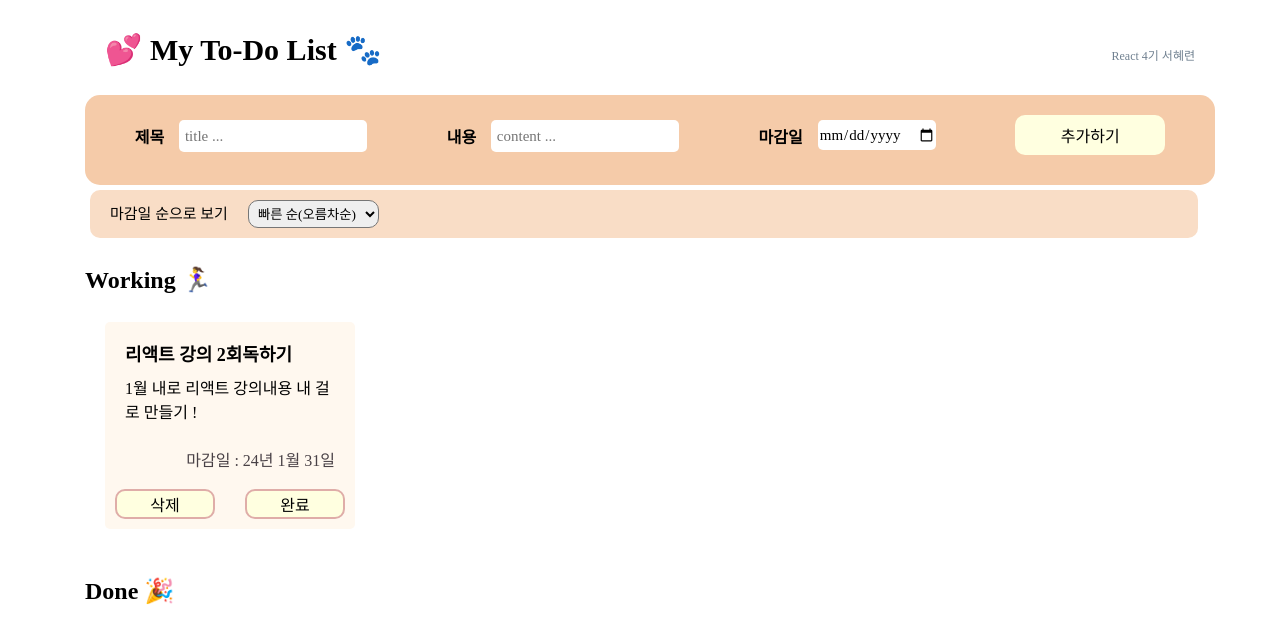
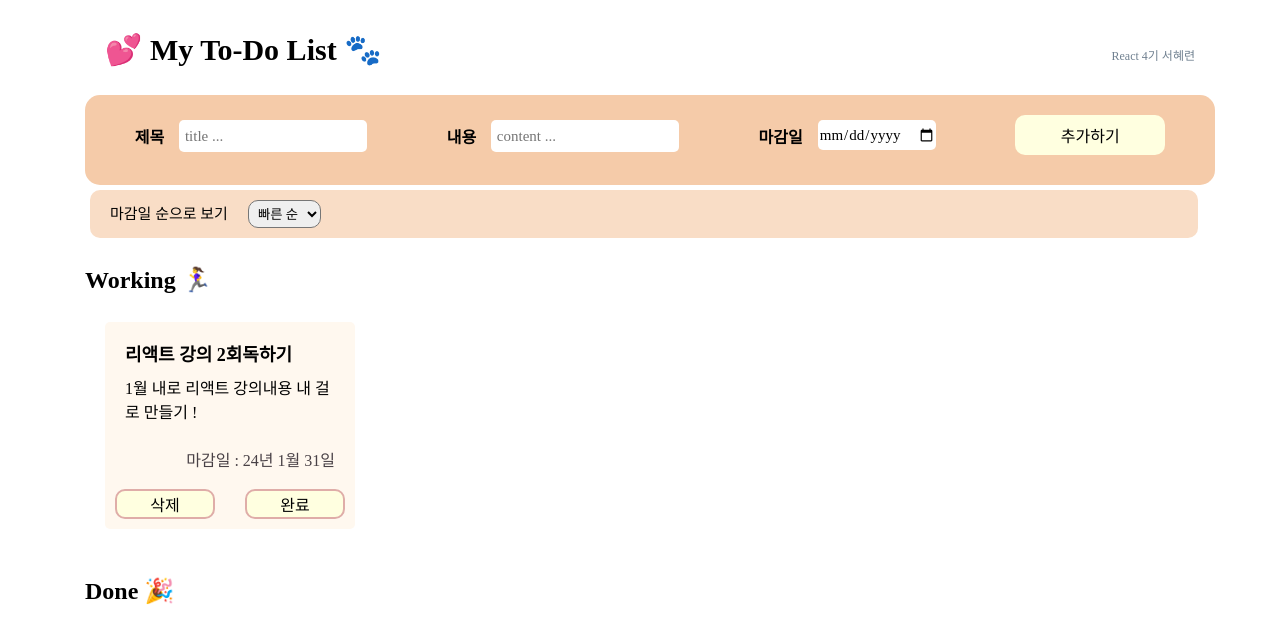
Before and after one commit to Hyeryeon-Seo/my-to-do-list, a React (Create React App) app: page / in a window 1280 px wide. Shown: the top 644 px of the page. Built offline with nearby package versions, Linux system fonts and the light colour scheme; a web font is replaced by a local one.

Commit message:
feat: 마감일순 기능 수정, 구현 완료 (but 약간의 문제)

```diff
--- a/src/components/todo/TodoController.jsx
+++ b/src/components/todo/TodoController.jsx
@@ -17,7 +17,7 @@ function TodoController() {
   const [title, setTitle] = useState("");
   const [content, setContent] = useState("");
   const [deadline, setDeadline] = useState("");
-  const [sortOrder, setSortOrder] = useState(""); //초기설정 빠른순
+  const [sortOrder, setSortOrder] = useState("desc"); //초기설정 빠른순? 설정안됨
 
   // input의 value값 가져오기
   // 개선: 이벤트핸들러함수명 컨벤션따라 변경
@@ -43,10 +43,11 @@ function TodoController() {
   };
 
   // todoItem 정렬하는 함수
-  // 미완성
+  // 미완성 -> v / 작동하지만 처음에 '빠른순'을 먼저 택하면 안먹힘 (느린순했다가 눌러야)
+  // 그런데 오름차순 asc가 마감일 느린순?
   const sortTodoItems = (order) => {
-    const newOrderDeadline = todoList.sort((a, b) => {
-      if (order === "asc") {
+    const newOrderDeadline = [...todoList].sort((a, b) => {
+      if (sortOrder === "asc") {
         // 다시 체크
         return new Date(a.deadline) - new Date(b.deadline);
       } else {
@@ -54,7 +55,8 @@ function TodoController() {
         return new Date(b.deadline) - new Date(a.deadline);
       }
     });
-    setSortOrder(newOrderDeadline);
+    // setSortOrder(newOrderDeadline); 작동하는데 셀렉트박스 눌린게 고정안됨
+    setTodoList(newOrderDeadline); // 정렬된 todoitem으로 todolist 상태 업데이트
   };
 
   // 추가하기 버튼 addTodoHandler
@@ -146,8 +148,8 @@ function TodoController() {
         <h3 className="orderTitle">마감일 순으로 보기</h3>
         <select value={sortOrder} onChange={handleSortOrderChange}>
           {/*드롭다운 목록*/}
-          <option value="asc">빠른 순(오름차순)</option>
-          <option value="desc">느린 순(내림차순)</option>
+          <option value="desc">빠른 순</option>
+          <option value="asc">느린 순</option>
         </select>
       </section>
       <section className="body-section">
```
